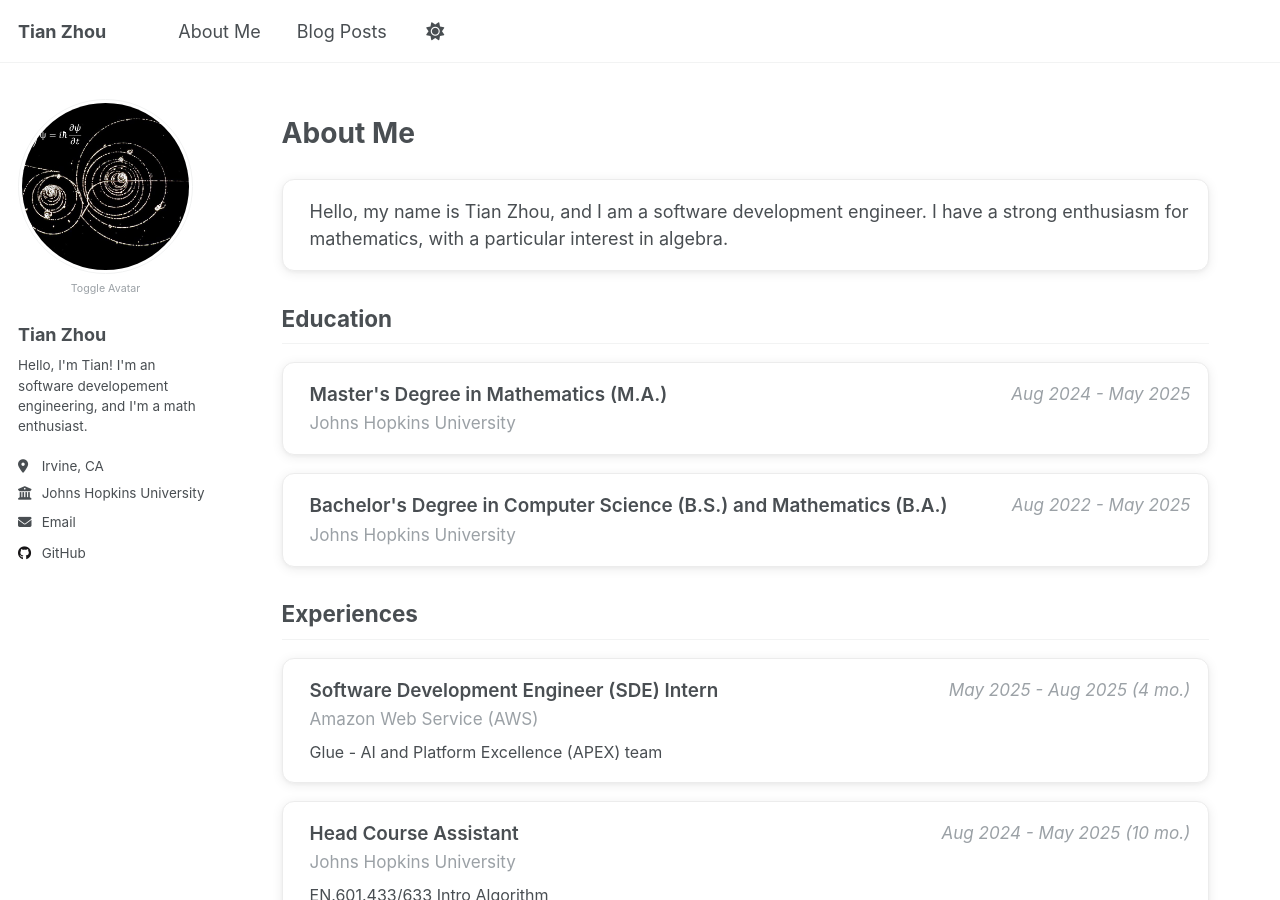
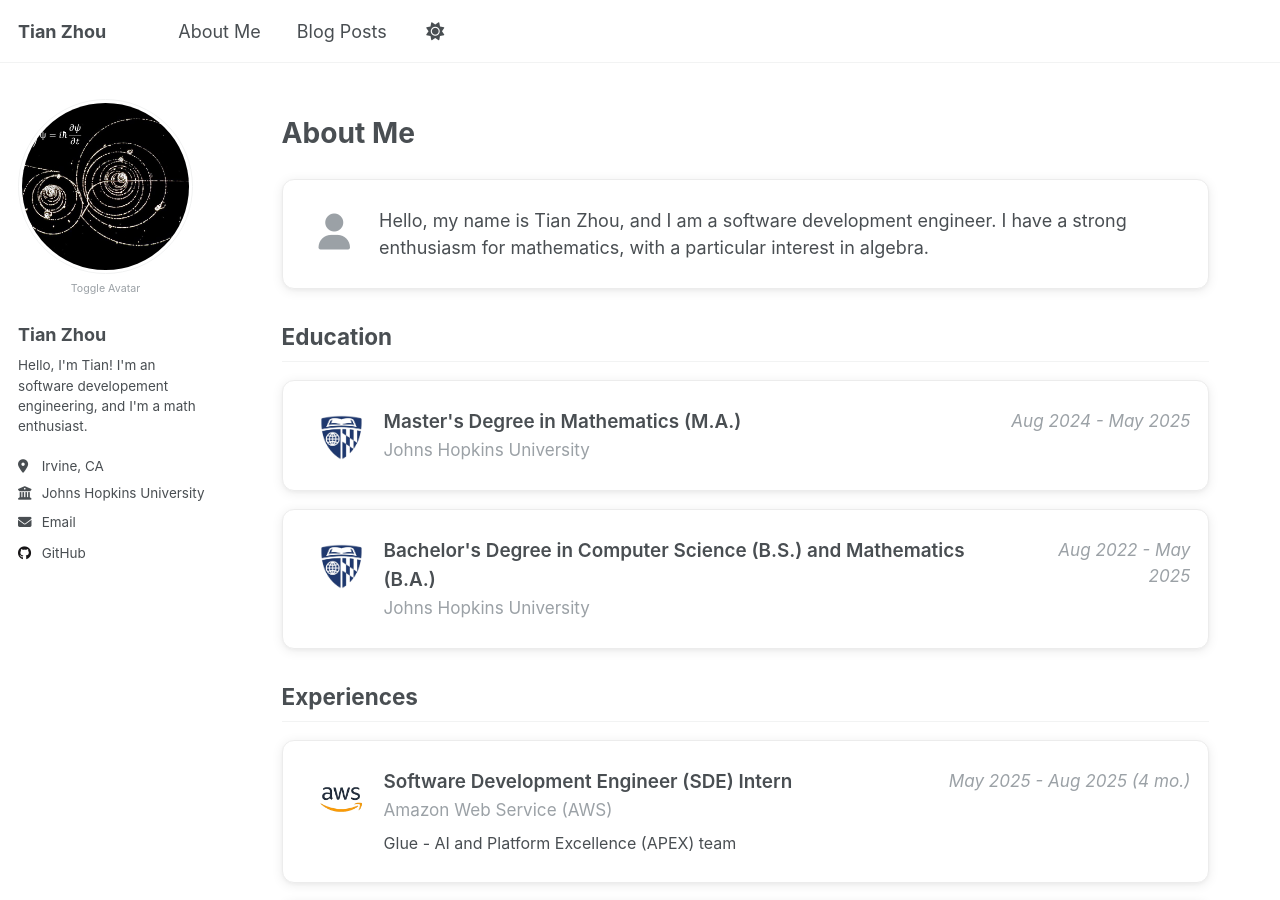
Before and after one commit to TianZhou2718/TianZhou2718.github.io, a Jekyll site: the page built from _pages/about-me.html, in a window 1280 px wide and 900 px high. Built offline with Jekyll 4.4.1, drawn with Linux system fonts in a browser that asks for light colours; a script that is not in the unit is left out.

Commit message:
layout (about-me): added icon to each card

```diff
--- a/_pages/about-me.html
+++ b/_pages/about-me.html
@@ -8,13 +8,18 @@
 <h1 style="margin-top: 0em; margin-bottom: 1em">About Me</h2>
 
 <div class="card">
-  <p style="margin-bottom: 0;">
+  <span class="card__icon"><i class="fas fa-user"></i></span>
+  <div>
+    <p style="margin-left: 0.5em; margin-bottom: 0;">
       Hello, my name is Tian Zhou, and I am a software development engineer. I have a strong enthusiasm for mathematics, with a particular interest in algebra.
     </p>
+  </div>
 </div>
 
 <h2 style="margin-top: 1.5em;">Education</h2>
 <div class="card">
+  <span class="card__icon"><img src="/images/jhu_icon.png" alt="JHU"></span>
+  <div style="flex: 1;">
     <div style="display: flex; justify-content: space-between; align-items: flex-start;">
       <div>
         <strong class="card__title">Master's Degree in Mathematics (M.A.)</strong><br>
@@ -23,7 +28,10 @@
       <div class="card__timeline">Aug 2024 - May 2025</div>
     </div>
   </div>
+</div>
 <div class="card">
+  <span class="card__icon"><img src="/images/jhu_icon.png" alt="JHU"></span>
+  <div style="flex: 1;">
     <div style="display: flex; justify-content: space-between; align-items: flex-start;">
       <div>
         <strong class="card__title">Bachelor's Degree in Computer Science (B.S.) and Mathematics (B.A.)</strong><br>
@@ -32,10 +40,13 @@
       <div class="card__timeline">Aug 2022 - May 2025</div>
     </div>
   </div>
+</div>
 
 <h2 style="margin-top: 1.5em;">Experiences</h2>
 
 <div class="card">
+    <span class="card__icon"><img src="/images/aws_icon.png" alt="AWS"></span>
+    <div style="flex: 1;">
       <div style="display: flex; justify-content: space-between; align-items: flex-start;">
         <div>
           <strong class="card__title">Software Development Engineer (SDE) Intern</strong><br>
@@ -47,7 +58,10 @@
         Glue - AI and Platform Excellence (APEX) team
       </div>
     </div>
+</div>
 <div class="card">
+  <span class="card__icon"><img src="/images/jhu_icon.png" alt="JHU"></span>
+  <div style="flex: 1;">
     <div style="display: flex; justify-content: space-between; align-items: flex-start;">
       <div>
         <strong class="card__title">Head Course Assistant</strong><br>
@@ -59,7 +73,10 @@
       EN.601.433/633 Intro Algorithm
     </div>
   </div>
+</div>
 <div class="card">
+  <span class="card__icon"><img src="/images/jhu_icon.png" alt="JHU"></span>
+  <div style="flex: 1;">
     <div style="display: flex; justify-content: space-between; align-items: flex-start;">
       <div>
         <strong class="card__title">Course Assistant</strong><br>
@@ -71,3 +88,4 @@
       EN.601.433/633 Intro Algorithm
     </div>
   </div>
+</div>
--- a/_sass/layout/_archive.scss
+++ b/_sass/layout/_archive.scss
@@ -264,12 +264,12 @@
   border-radius: 12px;
   box-shadow: 0 2px 12px rgba(0,0,0,0.08), 0 1.5px 4px rgba(0,0,0,0.04);
   margin: 1em 0;
-  padding: 1em 1em 1em 1.5em;
+  padding: 1.5em 1em 1.5em 2em;
   transition: box-shadow 0.2s;
   border: 1px solid #ececec;
   display: flex;
-  flex-direction: column;
-  align-items: stretch;
+  flex-direction: row;
+  align-items: flex-start;
 }
 .card:hover {
   box-shadow: 0 6px 24px rgba(0,0,0,0.13), 0 2.5px 8px rgba(0,0,0,0.08);
@@ -283,7 +283,6 @@
   font-style: bold;
   font-size: 1.05em;
   font-weight: 600;
-  margin: 0.5em 0;
   color: var(--global-text-color);
 }
 
@@ -315,3 +314,19 @@
     border-radius: 8px 8px 0 0;
     margin-bottom: 1em;
 }
+
+.card__icon {
+  width: 1.25em;
+  height: 1.25em;
+  margin: 5pt 15pt 0 0;
+  vertical-align: top;
+  display: flex;
+  font-size: 2em;
+  color: var(--global-text-color-light);
+
+  img, svg {
+    width: 100%;
+    height: 100%;
+    display: block;
+  }
+}
--- a/assets/js/toggle_avatar.js
+++ b/assets/js/toggle_avatar.js
@@ -10,7 +10,6 @@
         var avatar = custom.style.display !== 'none' ? custom : real;
         const funcSetMargin = function() {
             const width = avatar.offsetWidth;
-            console.log(width);
             toggleBtn.style.width = width + "px";
         };
         if (avatar.complete) funcSetMargin();
```
Also changed, not shown: images/3953273590_704e3899d5_m.jpg (deleted), images/500x300.png (deleted), images/aws_icon.png (added), images/editing-talk.png (deleted), images/foo-bar-identity-th.jpg (deleted), images/foo-bar-identity.jpg (deleted), images/homepage.png (deleted), images/image-alignment-1200x4002.jpg (deleted), images/image-alignment-150x150.jpg (deleted), images/image-alignment-300x200.jpg (deleted), images/image-alignment-580x300.jpg (deleted), images/jhu_icon.png (added), images/paragraph-indent.png (deleted), images/paragraph-no-indent.png (deleted). Lines whose indentation alone changed are shown as unchanged.
